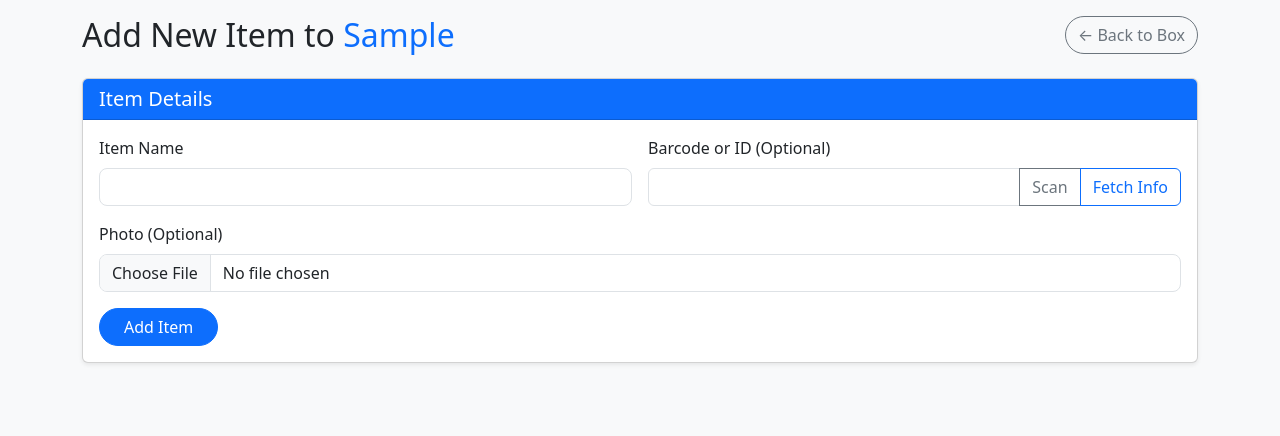
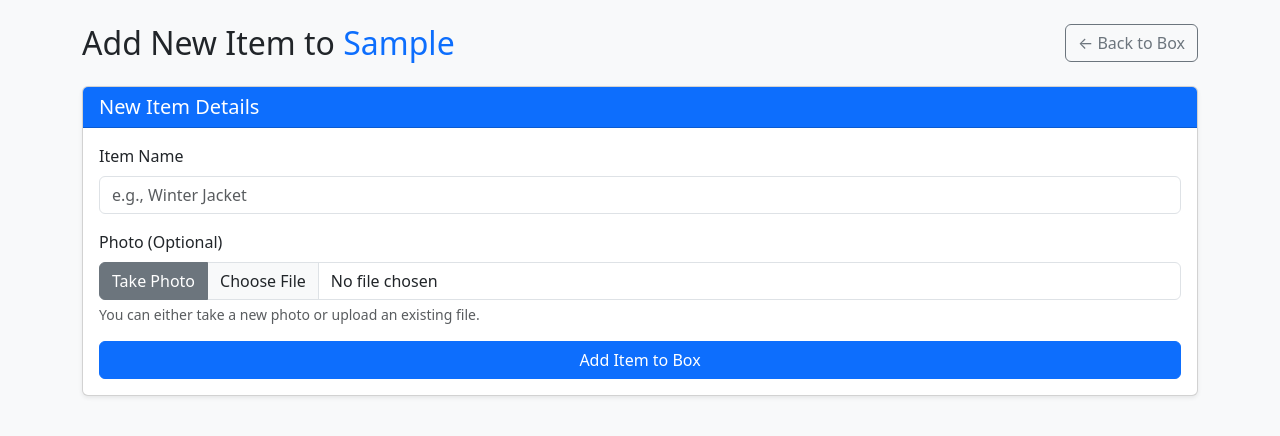
Before and after one commit to QueensgateCreative/inventory_manager, a PHP site: page /public/items/add_item_form.php?box_id=1 in a window 1280 px wide. Shown: the top 436 px of the page. Run offline with PHP 8.4, Linux system fonts and the light colour scheme; the visitor is signed in with stand-in values (Sample User, id 1); tables that the repository leaves empty or names only in its code hold one stand-in row (values such as "Sample post"); some libraries are stand-ins or nearby versions.

Commit message:
Got closer to simple working version. Nearly ready for deplyment.
No longer doing Barcode scanning for items, just photo upload.

```diff
--- /dev/null
+++ b/includes/footer.php
@@ -0,0 +1,4 @@
+</div>
+<script src="https://cdn.jsdelivr.net/npm/bootstrap@5.3.0/dist/js/bootstrap.bundle.min.js"></script>
+</body>
+</html>
--- a/public/items/add_item_form.php
+++ b/public/items/add_item_form.php
@@ -4,155 +4,145 @@ require_login();
 
 $box_id = $_GET['box_id'] ?? null;
 if (!$box_id) {
-    die('Box not specified.');
+    die('Box ID not specified.');
 }
 
-$stmt = $pdo->prepare("SELECT box_identifier, box_label FROM boxes WHERE box_id = ? AND user_id = ?");
+// Fetch the box details to display in the header
+$stmt = $pdo->prepare("SELECT box_identifier FROM boxes WHERE box_id = ? AND user_id = ?");
 $stmt->execute([$box_id, $_SESSION['user_id']]);
 $box = $stmt->fetch();
+
 if (!$box) {
-    die('Box not found or you do not have permission to add items to it.');
+    die('Box not found or you do not have permission.');
 }
+
+$page_title = 'Add Item to Box: ' . htmlspecialchars($box['box_identifier']);
+include '../../includes/header.php';
 ?>
-<!DOCTYPE html>
-<html>
-<head>
-    <meta charset="UTF-8">
-    <meta name="viewport" content="width=device-width, initial-scale=1.0">
-    <title>Add Item to Box: <?= htmlspecialchars($box['box_identifier']) ?></title>
-    <link href="https://cdn.jsdelivr.net/npm/bootstrap@5.3.0/dist/css/bootstrap.min.css" rel="stylesheet">
-    <script src="https://cdn.jsdelivr.net/npm/quagga@0.12.1/dist/quagga.min.js"></script>
-    <style>
-        #scanner-viewport { position: relative; width: 100%; max-width: 640px; margin: 0 auto; }
-        #scanner-viewport video, #scanner-viewport canvas { width: 100%; height: auto; }
-        #scanner-viewport canvas.drawingBuffer { position: absolute; top: 0; left: 0; }
-        .spinner-border-sm { vertical-align: middle; }
-    </style>
-</head>
-<body class="bg-light p-3">
-<div class="container">
+
 <div class="d-flex justify-content-between align-items-center mb-4">
     <h2 class="mb-0">Add New Item to <span class="text-primary"><?= htmlspecialchars($box['box_identifier']) ?></span></h2>
-        <a href="../boxes/view.php?box_id=<?= $box_id ?>" class="btn btn-outline-secondary rounded-pill">&larr; Back to Box</a>
+    <a href="../boxes/view.php?box_id=<?= $box_id ?>" class="btn btn-outline-secondary">&larr; Back to Box</a>
 </div>
 
-    <div id="scanner-container" class="mb-4" style="display: none;">
-        <div id="scanner-viewport"></div>
-        <div id="status-message" class="alert alert-info mt-2">Initializing Scanner...</div>
-        <button id="close-scanner" class="btn btn-danger mt-2">Close Scanner</button>
+<div class="card shadow-sm">
+    <div class="card-header bg-primary text-white">
+        <h5 class="mb-0">New Item Details</h5>
+    </div>
+    <div class="card-body">
+        <form id="add-item-form" action="../../handlers/items/add_item.php" method="POST" enctype="multipart/form-data">
+            <input type="hidden" name="box_id" value="<?= $box_id ?>">
+            <input type="hidden" name="photo_data_url" id="photo_data_url">
+
+            <div class="mb-3">
+                <label for="item_name" class="form-label">Item Name</label>
+                <input type="text" name="item_name" id="item_name" class="form-control" required placeholder="e.g., Winter Jacket">
             </div>
 
-    <div class="card shadow-sm mb-5">
-        <div class="card-header bg-primary text-white">
-            <h5 class="mb-0">Item Details</h5>
+            <div class="mb-3">
+                <label class="form-label">Photo (Optional)</label>
+                <div class="input-group">
+                    <button type="button" class="btn btn-secondary" data-bs-toggle="modal" data-bs-target="#cameraModal">
+                        Take Photo
+                    </button>
+                    <input type="file" name="photo_upload" id="photo_upload" class="form-control" accept="image/*">
                 </div>
-        <div class="card-body">
-            <form action="../../handlers/items/add_item.php" method="POST" enctype="multipart/form-data" class="row g-3">
-                <input type="hidden" name="box_id" value="<?= $box_id ?>">
-                <div class="col-md-6">
-                    <label for="item_name" class="form-label">Item Name</label>
-                    <input type="text" name="item_name" id="item_name" class="form-control rounded-3" required>
+                <div class="form-text">You can either take a new photo or upload an existing file.</div>
             </div>
-                <div class="col-md-6">
-                    <label for="barcode" class="form-label">Barcode or ID (Optional)</label>
-                    <div class="input-group">
-                        <input type="text" name="barcode" id="barcode" class="form-control">
-                        <button class="btn btn-outline-secondary" type="button" id="scan-barcode-btn">Scan</button>
-                        <button class="btn btn-outline-primary" type="button" id="fetch-info-btn">
-                            <span id="fetch-spinner" class="spinner-border spinner-border-sm" role="status" aria-hidden="true" style="display: none;"></span>
-                            Fetch Info
-                        </button>
+
+            <div id="photo-preview-container" class="mb-3" style="display: none;">
+                <label class="form-label">Photo Preview:</label>
+                <img id="photo-preview" src="#" alt="Photo Preview" class="img-fluid rounded" style="max-height: 200px;">
             </div>
-                </div>
-                <div class="col-md-12">
-                    <label for="photo" class="form-label">Photo (Optional)</label>
-                    <input type="file" name="photo" id="photo" class="form-control rounded-3" accept="image/*" capture="environment">
-                </div>
-                <div class="col-12">
-                    <button type="submit" class="btn btn-primary rounded-pill px-4">Add Item</button>
+
+            <div class="d-grid">
+                <button type="submit" class="btn btn-primary">Add Item to Box</button>
             </div>
         </form>
     </div>
 </div>
+
+<div class="modal fade" id="cameraModal" tabindex="-1" aria-labelledby="cameraModalLabel" aria-hidden="true">
+    <div class="modal-dialog modal-lg">
+        <div class="modal-content">
+            <div class="modal-header">
+                <h5 class="modal-title" id="cameraModalLabel">Take a Photo</h5>
+                <button type="button" class="btn-close" data-bs-dismiss="modal" aria-label="Close"></button>
             </div>
-<script src="https://cdn.jsdelivr.net/npm/bootstrap@5.3.0/dist/js/bootstrap.bundle.min.js"></script>
+            <div class="modal-body text-center">
+                <video id="camera-stream" width="100%" autoplay playsinline></video>
+                <canvas id="canvas" class="d-none"></canvas>
+            </div>
+            <div class="modal-footer">
+                <button type="button" class="btn btn-secondary" data-bs-dismiss="modal">Close</button>
+                <button type="button" id="capture-btn" class="btn btn-primary">Capture Photo</button>
+            </div>
+        </div>
+    </div>
+</div>
+
 <script>
-    // --- Scanner code ---
-    const scanBarcodeBtn = document.getElementById('scan-barcode-btn');
-    const closeScannerBtn = document.getElementById('close-scanner');
-    const scannerContainer = document.getElementById('scanner-container');
-    const barcodeInput = document.getElementById('barcode');
-    const statusMessage = document.getElementById('status-message');
-    scanBarcodeBtn.addEventListener('click', () => { scannerContainer.style.display = 'block'; startQuaggaScanner(); });
-    closeScannerBtn.addEventListener('click', () => { scannerContainer.style.display = 'none'; Quagga.stop(); });
-    function updateStatus(message, isError = false) { statusMessage.textContent = message; statusMessage.className = isError ? 'alert alert-danger mt-2' : 'alert alert-info mt-2'; }
-    function startQuaggaScanner() {
-        Quagga.init({
-            inputStream: {name: "Live", type: "LiveStream", target: document.querySelector('#scanner-viewport'), constraints: {width: 640, height: 480, facingMode: "environment"}},
-            locator: {patchSize: "medium", halfSample: true},
-            decoder: {readers: ["code_128_reader", "ean_reader", "ean_8_reader", "code_39_reader", "codabar_reader", "upc_reader"]},
-            locate: true,
-        }, function (err) {
-            if (err) { updateStatus(`Initialization Error: ${err.message}.`, true); return; }
-            updateStatus("Camera started. Point at a barcode."); Quagga.start();
+document.addEventListener('DOMContentLoaded', function () {
+    const cameraModal = new bootstrap.Modal(document.getElementById('cameraModal'));
+    const cameraStream = document.getElementById('camera-stream');
+    const captureBtn = document.getElementById('capture-btn');
+    const canvas = document.getElementById('canvas');
+    const photoDataUrlInput = document.getElementById('photo_data_url');
+    const photoUploadInput = document.getElementById('photo_upload');
+    const previewContainer = document.getElementById('photo-preview-container');
+    const previewImage = document.getElementById('photo-preview');
+    let stream;
+
+    document.getElementById('cameraModal').addEventListener('shown.bs.modal', async () => {
+        try {
+            stream = await navigator.mediaDevices.getUserMedia({ video: { facingMode: 'environment' } });
+            cameraStream.srcObject = stream;
+        } catch (err) {
+            console.error("Error accessing camera: ", err);
+            alert('Could not access the camera. Please ensure you have given permission.');
+            cameraModal.hide();
+        }
     });
-        Quagga.onDetected(function(result) {
-            barcodeInput.value = result.codeResult.code;
-            closeScannerBtn.click();
-            fetchProductInfo(); // Automatically fetch info after a successful scan
+
+    document.getElementById('cameraModal').addEventListener('hidden.bs.modal', () => {
+        if (stream) {
+            stream.getTracks().forEach(track => track.stop());
+        }
     });
+
+    captureBtn.addEventListener('click', () => {
+        canvas.width = cameraStream.videoWidth;
+        canvas.height = cameraStream.videoHeight;
+        const context = canvas.getContext('2d');
+        context.drawImage(cameraStream, 0, 0, canvas.width, canvas.height);
+
+        const dataUrl = canvas.toDataURL('image/jpeg');
+        photoDataUrlInput.value = dataUrl;
+
+        previewImage.src = dataUrl;
+        previewContainer.style.display = 'block';
+
+        // **Crucial Change**: Disable the file input to prevent dual submission
+        photoUploadInput.value = '';
+        photoUploadInput.disabled = true;
+
+        cameraModal.hide();
+    });
+
+    photoUploadInput.addEventListener('change', function () {
+        if (this.files && this.files[0]) {
+            // Re-enable it if user chooses a file
+            photoUploadInput.disabled = false;
+            const reader = new FileReader();
+            reader.onload = (e) => {
+                previewImage.src = e.target.result;
+                previewContainer.style.display = 'block';
+                photoDataUrlInput.value = '';
+            };
+            reader.readAsDataURL(this.files[0]);
         }
+    });
+});
+</script>
 
-    // --- NEW Fetch Product Info Logic ---
-    const fetchInfoBtn = document.getElementById('fetch-info-btn');
-    const fetchSpinner = document.getElementById('fetch-spinner');
-    const itemNameInput = document.getElementById('item_name');
-
-    fetchInfoBtn.addEventListener('click', fetchProductInfo);
-
-    function fetchProductInfo() {
-        const barcode = barcodeInput.value.trim();
-        if (!barcode) {
-            alert("Please scan or enter a barcode first.");
-            return;
-        }
-
-        fetchSpinner.style.display = 'inline-block';
-        fetchInfoBtn.disabled = true;
-
-        fetch(`../../handlers/items/fetch_barcode_data.php?barcode=${barcode}`)
-            .then(response => {
-                if (!response.ok) {
-                    throw new Error(`Network response was not ok: ${response.statusText}`);
-                }
-                return response.json();
-            })
-            .then(data => {
-                // Check the structure of the response from UPCitemdb
-                if (data.code === 'OK' && data.items && data.items.length > 0) {
-                    const product = data.items[0];
-                    // Prefer 'title', but fall back to 'description' or 'brand'
-                    const productName = product.title || product.description || product.brand;
-                    if (productName) {
-                        itemNameInput.value = productName;
-                        alert(`Product found: ${productName}`);
-                    } else {
-                        alert("Product found, but it has no name or description.");
-                    }
-                } else {
-                    alert("Product not found in the database. You might have exceeded the daily free limit.");
-                }
-            })
-            .catch(error => {
-                console.error('Fetch error:', error);
-                alert("An error occurred while trying to fetch product information. Please check the console for details.");
-            })
-            .finally(() => {
-                // This block will always run, whether the fetch succeeded or failed
-                fetchSpinner.style.display = 'none';
-                fetchInfoBtn.disabled = false;
-            });
-    }
-</script>
-</body>
-</html>
+<?php include '../../includes/footer.php'; ?>
```
Also changed, not shown: handlers/items/add_item.php (+75 -23 lines), public/auth/login.php (+25 -5 lines), public/auth/register.php (+21 -15 lines), assets/uploads/items/1751176618_aws-pipeline-2024.png (added), assets/uploads/items/1751176722_aws-pipeline-2024.png (added), assets/uploads/items/cam_6860d58013d210.84314276.jpg (added), assets/uploads/items/cam_6860d621b1a558.13897778.jpg (added), assets/uploads/items/cam_6860d64964a423.90949354.jpg (added). Lines whose indentation alone changed are shown as unchanged.
